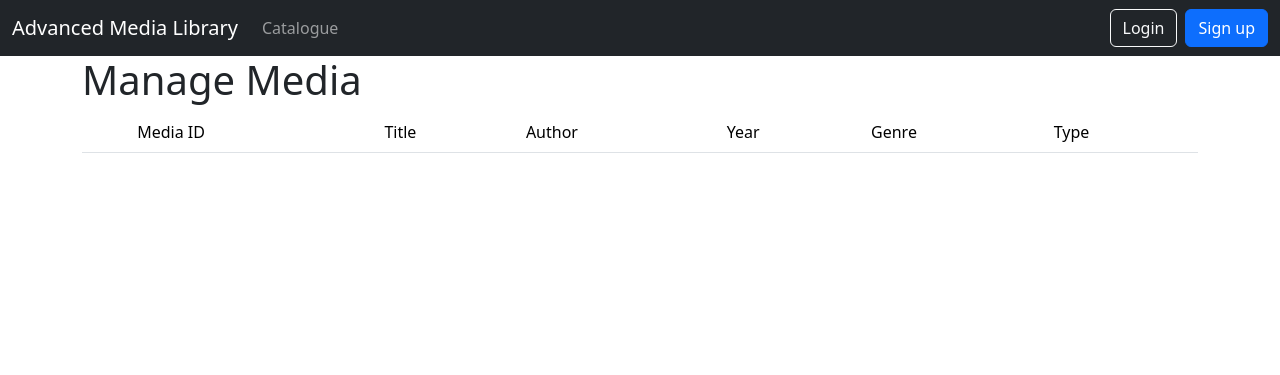
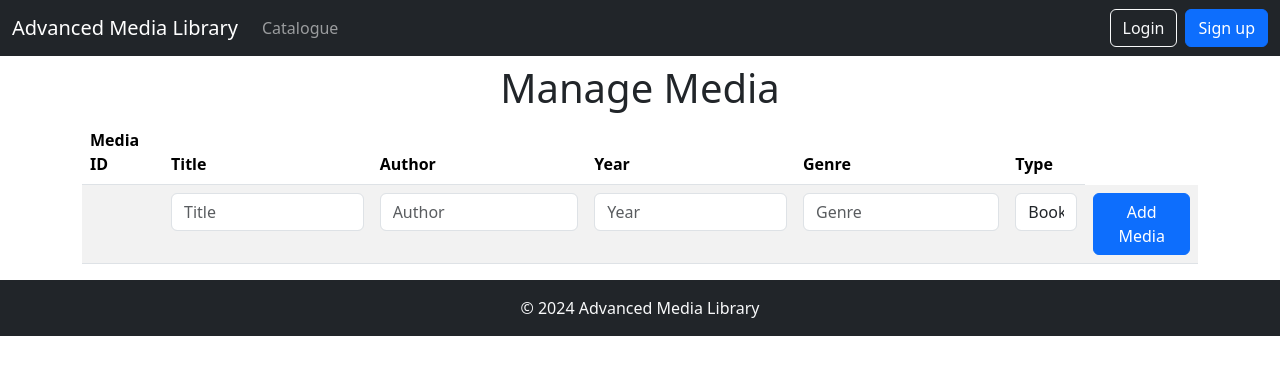
Before and after one commit to MJones3035/AML, a PHP site: page /AML/manage_media.php in a window 1280 px wide. Shown: the top 375 px of the page. Run offline with PHP 8.4, Linux system fonts and the light colour scheme; data that the repository does not hold is empty; some libraries are stand-ins or nearby versions.

Commit message:
Started media management functionality: adding media

```diff
--- a/manage_media.php
+++ b/manage_media.php
@@ -2,25 +2,98 @@
 include_once("user_sql.php");
 
 
+function get_media_inventory() {
+    $conn = new mysqli(DB_SERVER, DB_USERNAME, DB_PASSWORD, DB_NAME);
+    $sql = 'SELECT * FROM media_details';
+    $result = $conn->query($sql);
+    $media_inventory = [];
+    while ($row = $result->fetch_assoc()) {
+        $media_inventory[] = $row;
+    }
+    $conn->close();
+    return $media_inventory;
+}
+
+function add_media($title, $author, $year, $genre, $type) {
+    $conn = new mysqli(DB_SERVER, DB_USERNAME, DB_PASSWORD, DB_NAME);
+    $sql = 'INSERT INTO media_details (title, author, year, genre, type) VALUES (?, ?, ?, ?, ?)';
+    $stmt = $conn->prepare($sql);
+    $stmt->bind_param('ssiss', $title, $author, $year, $genre, $type);
+    $stmt->execute();
+    $stmt->close();
+    $conn->close();
+}
+
+if ($_SERVER['REQUEST_METHOD'] == 'POST' && isset($_POST['add_media'])) {
+    $title = filter_input(INPUT_POST, 'title', FILTER_SANITIZE_SPECIAL_CHARS);
+    $author = filter_input(INPUT_POST, 'author', FILTER_SANITIZE_SPECIAL_CHARS);
+    $year = filter_input(INPUT_POST, 'year', FILTER_SANITIZE_NUMBER_INT);
+    $genre = filter_input(INPUT_POST, 'genre', FILTER_SANITIZE_SPECIAL_CHARS);
+    $type = filter_input(INPUT_POST, 'type', FILTER_SANITIZE_SPECIAL_CHARS);
+
+    add_media($title, $author, $year, $genre, $type);
+    header('Location: manage_media.php');
+    exit;
+}
+
+$media_inventory = get_media_inventory();
 
 ?>
 
 
+
+
 <!DOCTYPE html>
+<html lang="en">
 <?php require_once("header.php"); ?>
 <body class="d-flex flex-column ">
-    <div class="container">
-        <col class="col-12">
-            <h1>Manage Media</h1>
+    <div class="container pt-2">
+        <div class="col-12">
+            <h1 style="text-align: center;">Manage Media</h1>
             <table class="table table-striped">
                 <thead>
-                    <th>
-                        <td>Media ID</td>
-                        <td>Title</td>
-                        <td>Author</td>
-                        <td>Year</td>
-                        <td>Genre</td>
-                        <td>Type</td>
-                    </th>
+                    <tr>
+                        <th>Media ID</th>
+                        <th>Title</th>
+                        <th>Author</th>
+                        <th>Year</th>
+                        <th>Genre</th>
+                        <th>Type</th>
+                    </tr>
                 </thead>
+                <tbody>
+                    <?php foreach ($media_inventory as $media): ?>
+                        <tr>
+                            <td><?php echo htmlspecialchars($media['media_id']); ?></td>
+                            <td><?php echo htmlspecialchars($media['title']); ?></td>
+                            <td><?php echo htmlspecialchars($media['author']); ?></td>
+                            <td><?php echo htmlspecialchars($media['year']); ?></td>
+                            <td><?php echo htmlspecialchars($media['genre']); ?></td>
+                            <td><?php echo htmlspecialchars($media['type']); ?></td>
+                        </tr>
+                    <?php endforeach; ?>
+                    <form method="post">
+                    <tr>
+                            <td></td>
+                            <td><input type="text" class="form-control" name="title" placeholder="Title" required></td>
+                            <td><input type="text" class="form-control" name="author" placeholder="Author" required></td>
+                            <td><input type="number" class="form-control" name="year" placeholder="Year" required></td>
+                            <td><input type="text" class="form-control" name="genre" placeholder="Genre" required></td>
+                            <td>
+                                <select class="form-control" name="type" id="type" required>
+                                    <option value="Book">Book</option>
+                                    <option value="Game">Game</option>
+                                    <option value="Movie">Movie</option>
+                                    <option value="Music">Music</option>
+                                </select>
+                            </td>
+                            <td><button type="submit" name="add_media" class="btn btn-primary">Add Media</button></td>
+                        </form>
+                    </tr>
+                </tbody>
+            </table>
+        </div>
+    </div>
+    <?php include("footer.php"); ?>
 </body>
+</html>
```
Also changed, not shown: user_sql.php (+35 -30 lines).
